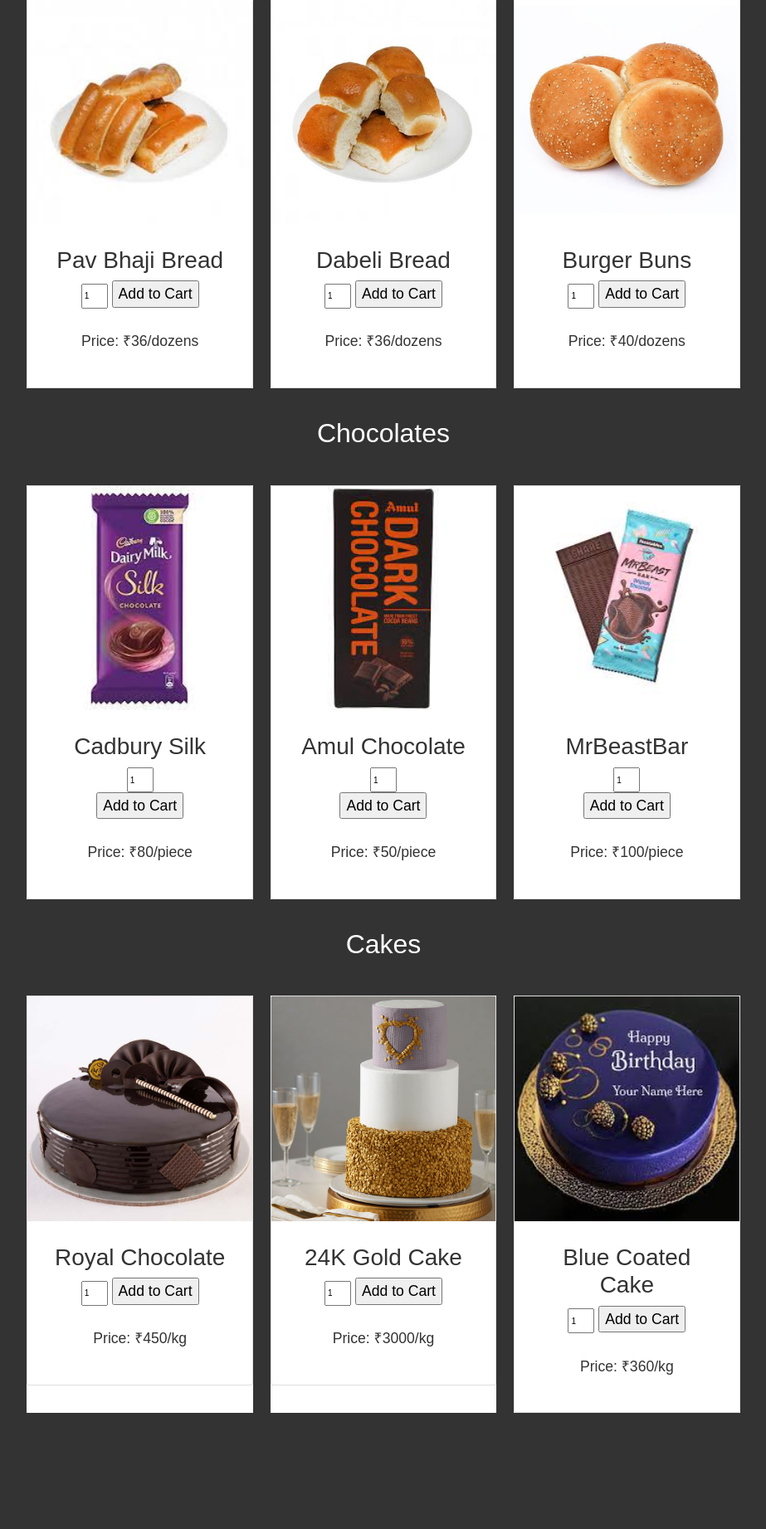
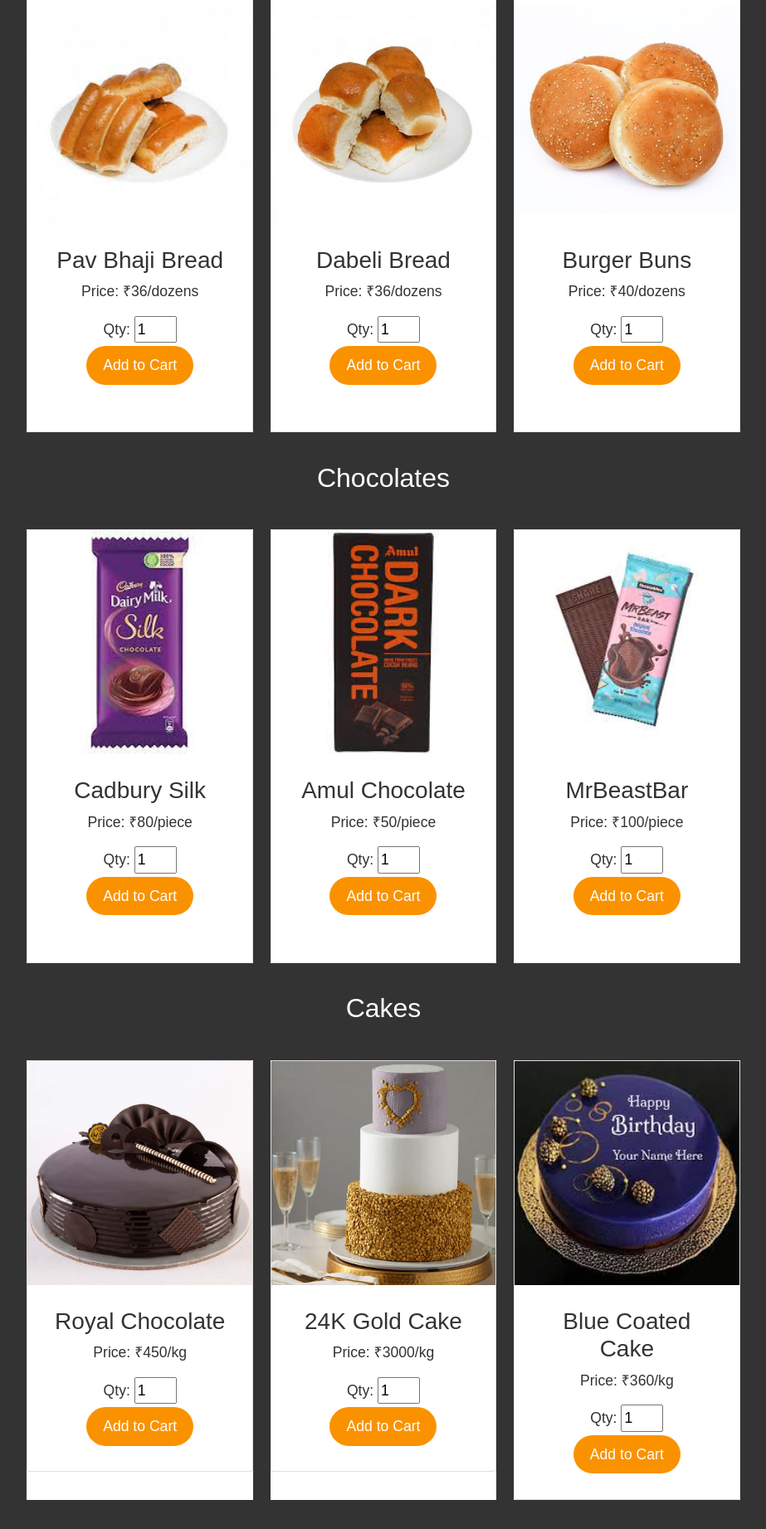
Before and after one commit to deepdalal20/BakeryManagementPHP, a PHP site: page /product.php in a window 1280 px wide. Shown: the part 156-1999 px from the top of the page at 83% size, without its empty margins (178-1101 px from the left). Before the commit the page ends 1859 px from the top, so only its background shows below. Run offline with PHP 8.4, Linux system fonts and the light colour scheme; a user stored in the database is signed in; data comes from the database, SQL or seed files in the repository; some libraries are stand-ins or nearby versions.

Commit message:
16/10/2022 (Third)

```diff
--- a/product.php
+++ b/product.php
@@ -78,7 +78,7 @@ body {
     #section-a li {
       width: 31%;
     }
-    input[type=button] {
+    input[type=submit] {
   background-color: #fa9200;
   border: none;
   color: white;
@@ -144,16 +144,16 @@ body {
                 <div class="card">
                 <img src="<?php echo $row['p_image']; ?>" style="float: right; width: 400; height: 200;">
                   <div class="card-content">
-                    <h3 class="card-title"> <?php echo $row['p_name']; ?></h3>
+                    <h3> <?php echo $row['p_name']; ?></h3>
+                    <p> Price: ₹<?php echo $row['p_price']; ?>/dozens </p>
                     <form method="post" action="">
-                        <input type="int" size="2" name="product_quantity" value="1" style="height: 30px; font-size: 10px;">
+                        Qty: <input type="int" size="2" name="product_quantity" value="1">
                         <input type="hidden" name="product_name" value="<?php echo $row['p_name']; ?>">
                         <input type="hidden" name="product_price" value="<?php echo $row['p_price']; ?>">
                         <input type="hidden" name="product_image" value="<?php echo $row['p_image']; ?>">
-                        <input type="submit" name="add_to_cart" value="Add to Cart">
+                        <br><input type="submit" name="add_to_cart" value="Add to Cart">
                   </form>
                   <br>
-                    <p> Price: ₹<?php echo $row['p_price']; ?>/dozens </p>
                   </div>
                 </div>
               </li>
@@ -174,16 +174,16 @@ body {
                 <div class="card">
                 <img src="<?php echo $row['p_image']; ?>" style="float: right; width: 400; height: 200;">
                   <div class="card-content">
-                  <h3 class="card-title"> <?php echo $row['p_name']; ?></h3>
+                  <h3> <?php echo $row['p_name']; ?></h3>
+                  <p> Price: ₹<?php echo $row['p_price']; ?>/piece </p>
                   <form method="post" action="">
-                        <input type="int" size="2" name="product_quantity" value="1" style="height: 30px; font-size: 10px;"><br>
+                        Qty: <input type="int" size="2" name="product_quantity" value="1">
                         <input type="hidden" name="product_name" value="<?php echo $row['p_name']; ?>">
                         <input type="hidden" name="product_price" value="<?php echo $row['p_price']; ?>">
                         <input type="hidden" name="product_image" value="<?php echo $row['p_image']; ?>">
-                        <input type="submit" name="add_to_cart" value="Add to Cart">
+                        <br><input type="submit" name="add_to_cart" value="Add to Cart">
                   </form>
                   <br>
-                    <p> Price: ₹<?php echo $row['p_price']; ?>/piece </p>
                   </div>
                 </div>
               </li>
@@ -204,9 +204,10 @@ body {
                 <div class="card">
                 <img src="<?php echo $row['p_image']; ?>" style="float: right; width: 400; height: 200;">
                   <div class="card-content">
-                    <h3 class="card-title"> <?php echo $row['p_name']; ?></h3>
+                    <h3> <?php echo $row['p_name']; ?></h3>
+                    <p> Price: ₹<?php echo $row['p_price']; ?>/kg </p>
                     <form method="post" action="">
-                        <input type="int" size="2" name="product_quantity" value="1" style="height: 30px; font-size: 10px;">
+                      Qty: <input type="int" size="2" name="product_quantity" value="1">
                         <!-- <select name="weight" style="width: 70px; height: 28px;">
                           <option value="500g">500g</option>
                           <option value="1kg">1kg</option>
@@ -214,10 +215,8 @@ body {
                         <input type="hidden" name="product_name" value="<?php echo $row['p_name']; ?>">
                         <input type="hidden" name="product_price" value="<?php echo $row['p_price']; ?>">
                         <input type="hidden" name="product_image" value="<?php echo $row['p_image']; ?>">
-                        <input type="submit" name="add_to_cart" value="Add to Cart">
+                        <br><input type="submit" name="add_to_cart" value="Add to Cart">
                   </form>
-                  <br>
-                    <p> Price: ₹<?php echo $row['p_price']; ?>/kg </p>
                   </div>
                 </div>
               </li>
@@ -244,7 +243,7 @@ body {
 
                 if($icart)
                 {
-                  echo "product added to cart succesfully";
+                  echo "<script> product added to cart succesfully </script>";
                 }
                 else
                 {
```
Also changed, not shown: cart.php (+10 -12 lines).
